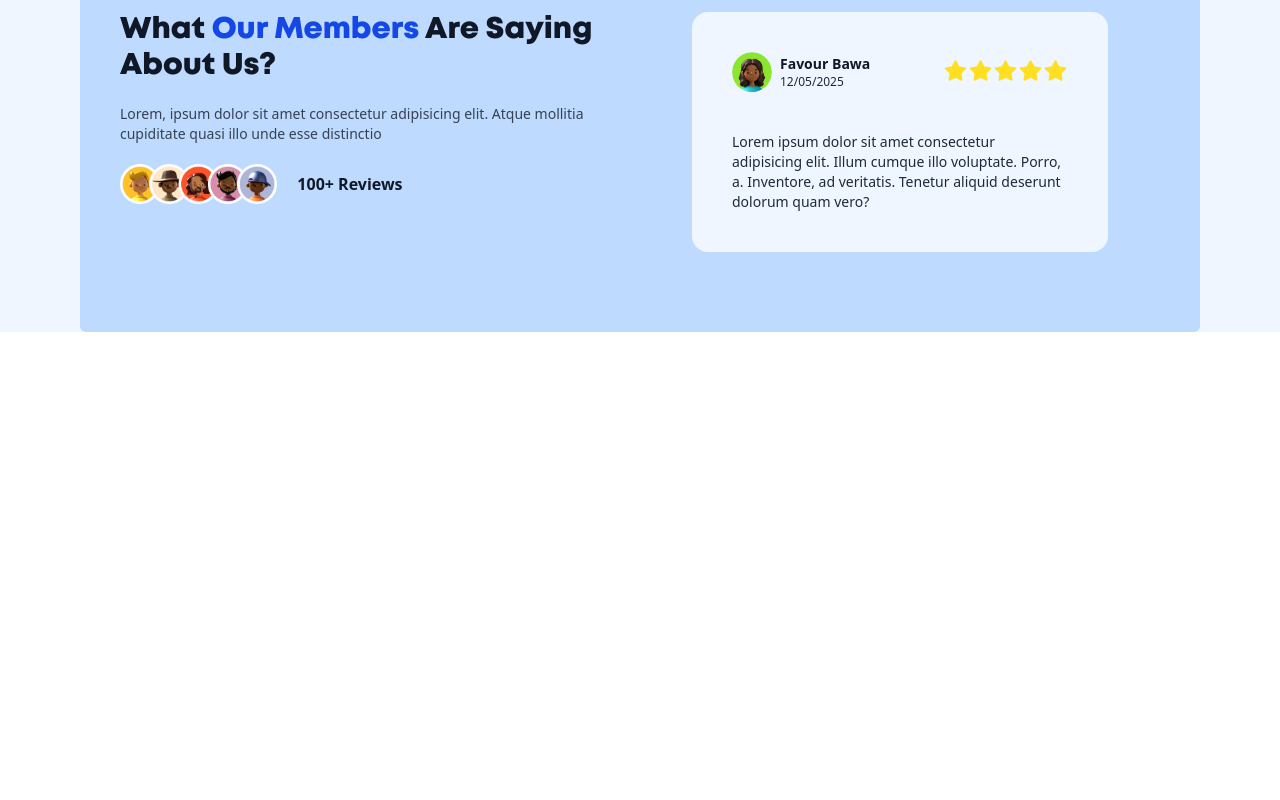
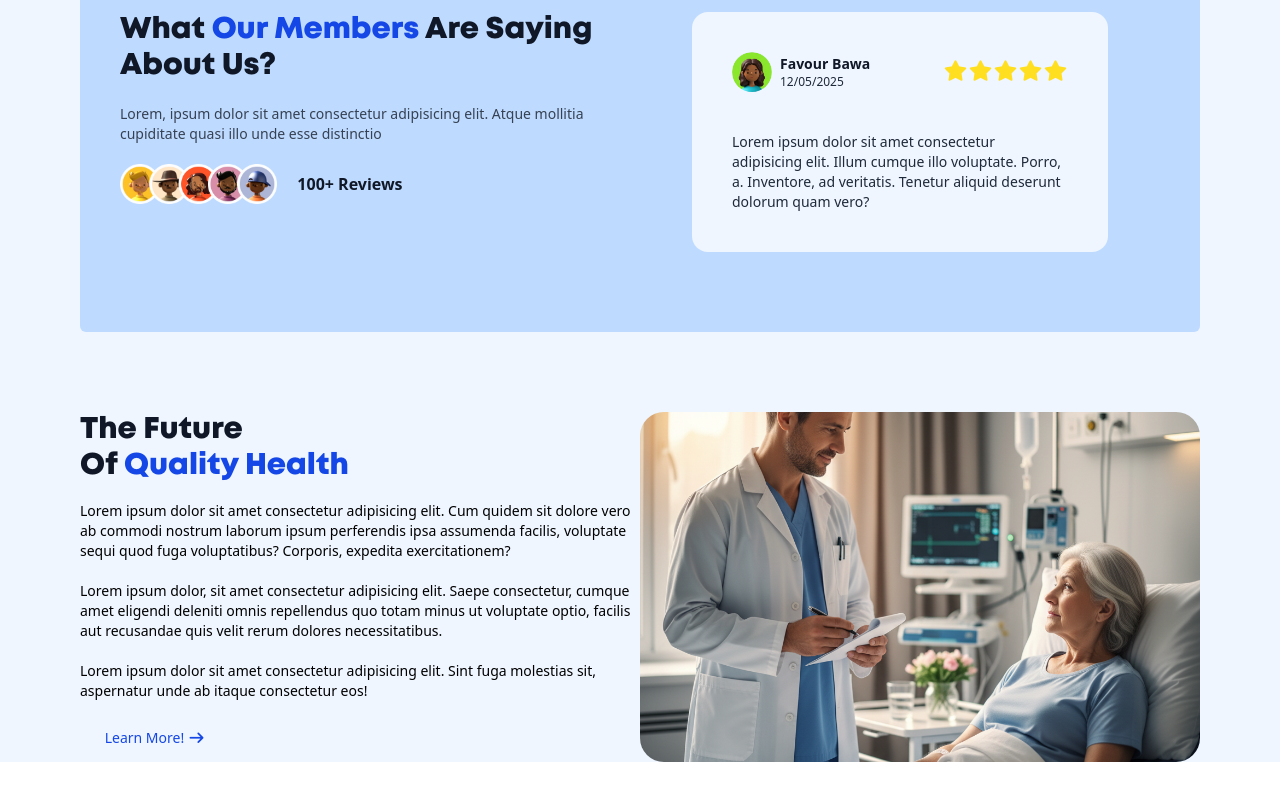
Before and after one commit to zimcodes1/MEDIKA, a React (Vite) app in the folder medika/: page / in a window 1280 px wide. Shown: the part 1424-2224 px from the top of the page. Before the commit the page ends 1796 px from the top, so only its background shows below. Built offline with nearby package versions, Linux system fonts and the light colour scheme.

Commit message:
Added  'Future of Quality Health' Section and Changed Button to a separate component

```diff
--- a/medika/src/components/Body.tsx
+++ b/medika/src/components/Body.tsx
@@ -1,5 +1,7 @@
 import ConsultingSpecialistCard from "./micros/ConsultingSpecialistCard"
 import Testimonial from "./micros/Testimonial"
+import Button from "./Button"
+
 
 function Body(){
     return(
@@ -27,13 +29,13 @@ function Body(){
                     <p className="text-gray-800 text-xs my-2"><i className="fa fa-check text-green-700"></i>  Lorem, ipsum dolor sit amet consectetur adipisicing elit.</p>
                     <p className="text-gray-800 text-xs my-2"><i className="fa fa-check text-green-700"></i>  Lorem, ipsum dolor sit amet consectetur adipisicing elit.</p>
 
-                    <button className="py-3 w-[150px] cursor-pointer rounded-2xl mt-2 text-sm text-blue-700">Learn More <i className="fa fa-arrow-right"></i></button>
+                    <Button text='Learn More!'></Button>
                 </div>
             </div>
 
             {/*---------------Testimonials-----------------*/}
 
-            <div className="flex w-full min-h-[250px] bg-blue-200 rounded-md mt-20 py-20 mb-10 px-10">
+            <div className="flex w-full min-h-[250px] bg-blue-200 rounded-md mt-20 py-20 px-10">
                 <div className="w-[50%] h-full flex flex-col flex-wrap">
                     <h2 className="text-3xl font-[mont] text-gray-900">What <b className="text-blue-700">Our Members</b> Are Saying About Us?</h2>
                     <p className="text-sm text-gray-700 mt-5">Lorem, ipsum dolor sit amet consectetur adipisicing elit. Atque mollitia cupiditate quasi illo unde esse distinctio</p>
@@ -46,6 +48,21 @@ function Body(){
                     <Testimonial userName="Favour Bawa" userImage="/images/user1.png" rating="2" date="12/05/2025"></Testimonial>
                 </div>
             </div>
+
+            {/*---------------------Future of Quality Health-------------*/}
+            <div className="w-full mt-20 mb-10 h-[350px] flex">
+                <div className="flex w-[50%] flex-wrap">
+                    <h2 className="text-3xl font-[mont] text-gray-900">The Future <br /> Of <b className="text-blue-700">Quality Health</b></h2>
+                    <p className="text-sm mt-3">Lorem ipsum dolor sit amet consectetur adipisicing elit. Cum quidem sit dolore vero ab commodi nostrum laborum ipsum perferendis ipsa assumenda facilis, voluptate sequi quod fuga voluptatibus? Corporis, expedita exercitationem? <br /> <br />
+                    Lorem ipsum dolor, sit amet consectetur adipisicing elit. Saepe consectetur, cumque amet eligendi deleniti omnis repellendus quo totam minus ut voluptate optio, facilis aut recusandae quis velit rerum dolores necessitatibus. <br /> <br />
+                    Lorem ipsum dolor sit amet consectetur adipisicing elit. Sint fuga molestias sit, aspernatur unde ab itaque consectetur eos!
+                    </p>
+                    <Button text="Learn More!"></Button>
+                </div>
+                <div className="flex w-[50%] overflow-hidden rounded-3xl justify-center items-center">
+                    <img src="/images/doctor2.png" alt="Doctor" className="w-full h-auto" />
+                </div>
+            </div>
         </div>
     )
 }
--- /dev/null
+++ b/medika/src/components/Button.tsx
@@ -0,0 +1,10 @@
+
+
+
+function Button({text}:{text:string}){
+    return(
+        <button className="py-3 w-[150px] cursor-pointer rounded-2xl mt-2 text-sm text-blue-700 hover:bg-blue-700 hover:text-blue-50">{text} <i className="fa fa-arrow-right"></i></button>
+    )
+}
+
+export default Button
```
